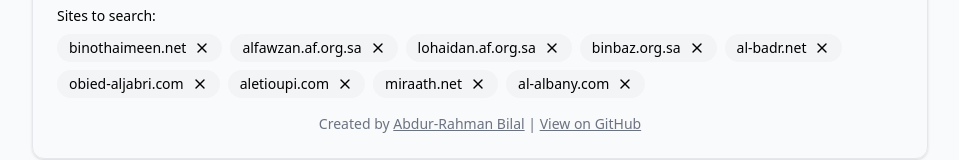
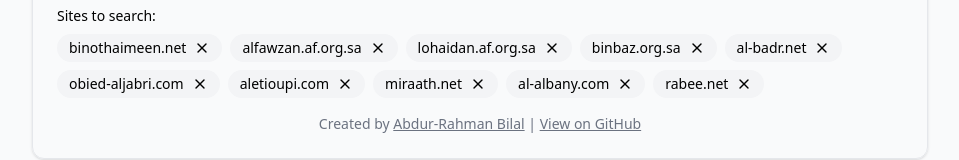
Before and after one commit to aramb-dev/fatwa-search, a React (Create React App) app: page / in a window 1280 px wide. Shown: the part 311-471 px from the top of the page, without its empty margins (160-1119 px from the left). Built offline with nearby package versions, Linux system fonts and the light colour scheme.

Commit message:
Update CustomSearch.js

```diff
--- a/src/components/CustomSearch.js
+++ b/src/components/CustomSearch.js
@@ -20,6 +20,7 @@
   "aletioupi.com",
   "miraath.net",
   "al-albany.com",
+  "rabee.net"
 ];
 
 const isValidDomain = (domain) => {
```
